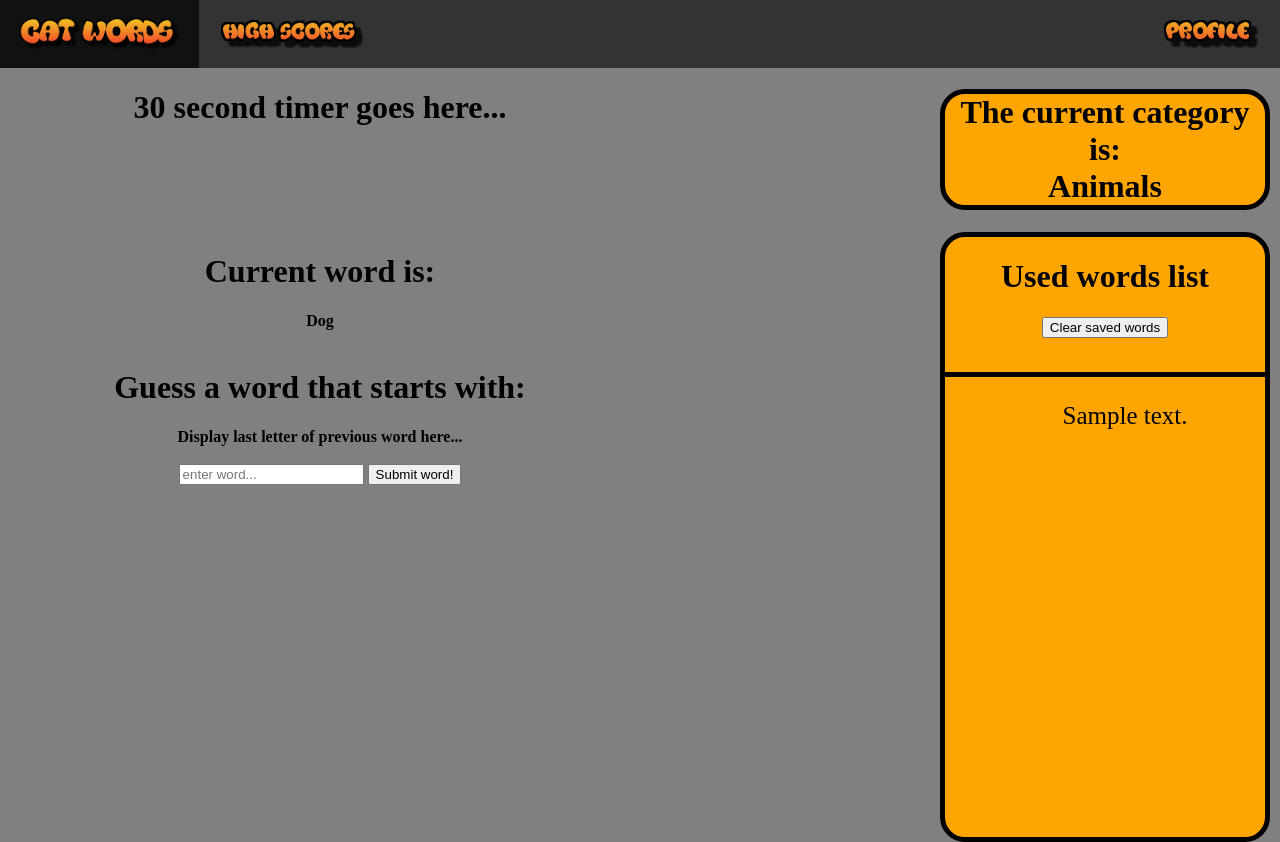
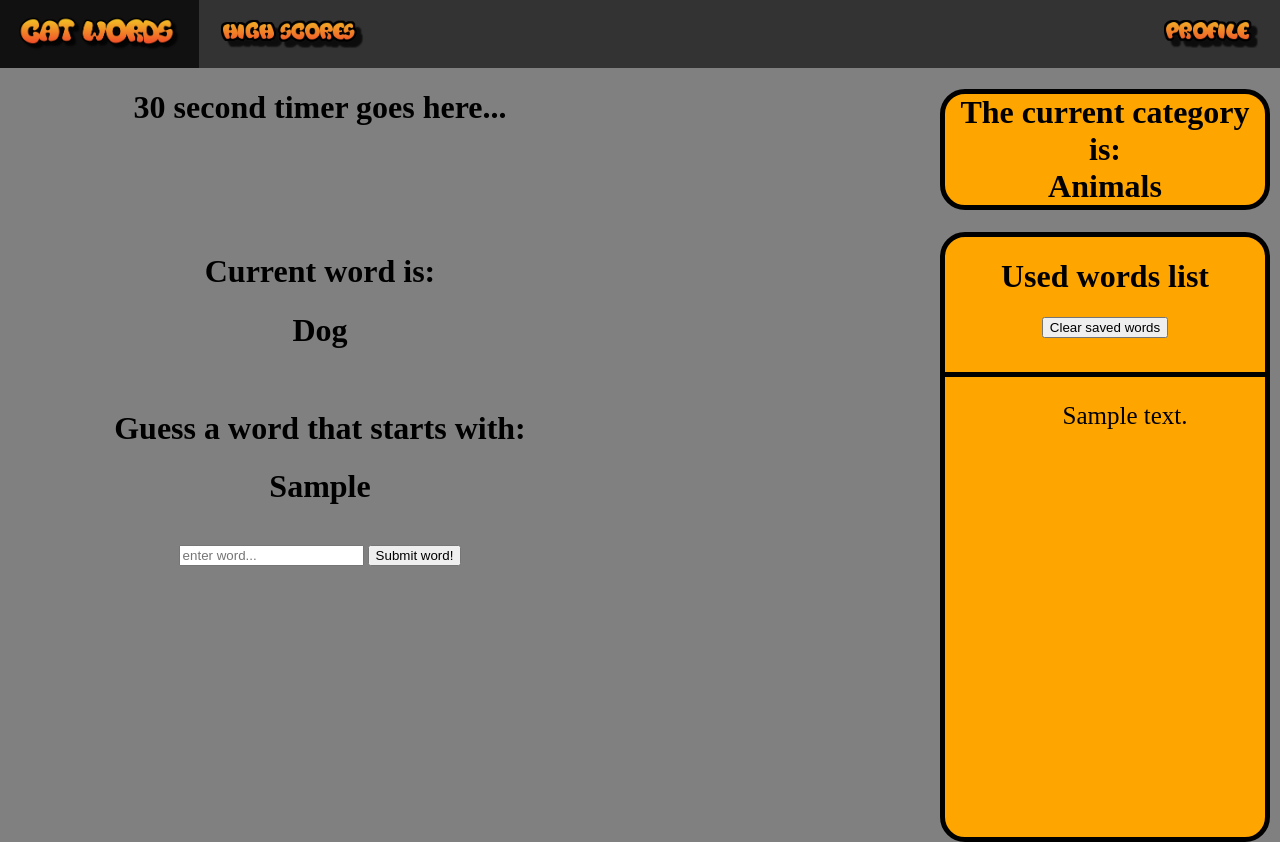
Before and after one commit to jclarkGRC/django-cat-words, a Django app: template game/templates/game/game.html in a window 1280 px wide. Run offline with Django 3.2, Linux system fonts and the light colour scheme; data comes from the database, SQL or seed files in the repository; both versions use the stored data as it was after the commit; tables that the repository leaves empty hold one stand-in row (values such as "Sample post"); the template is opened without the code that fills it: values that come from a table or form of the project are taken from there, most other values are stand-ins (such as "Sample title", 1, 10 or a date in 2020).

Commit message:
getting starting letter from current word

```diff
--- a/game/templates/game/game.html
+++ b/game/templates/game/game.html
@@ -19,12 +19,12 @@
 	<div class="leftContent">
 		<div id="currentWord">
 			<h1>Current word is: </h1>
-			<strong>{{current_word}}</strong>
+			<h1>{{current_word}}</h1>
 		</div>
 		<br>
 		<div id="guessWord">
 			<h1>Guess a word that starts with: </h1>
-			<strong>Display last letter of previous word here...</strong>
+			<h1>{{ letter_guess }}</h1>
 		</div>
 		<br>
 		<form action="" id="currentWordForm" method="post">
```
Also changed, not shown: game/views.py (+6 -1 lines), db.sqlite3.
